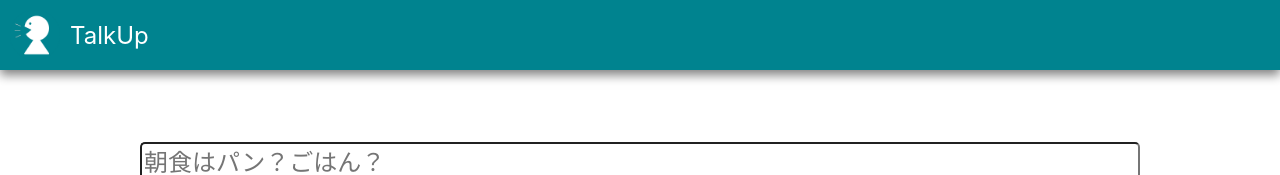
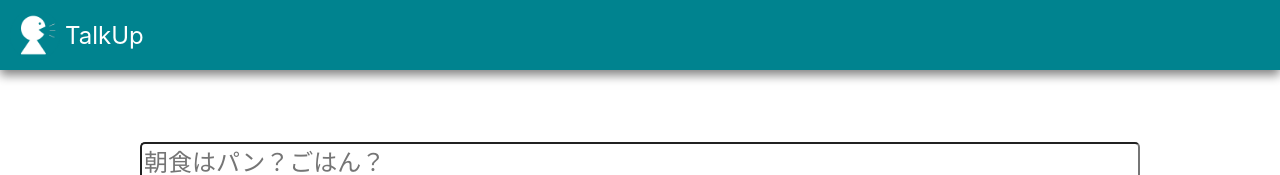
Before and after one commit to sikakou54/Discussion, a Next.js app: page /post in a window 1280 px wide. Shown: the top 175 px of the page. Built offline with nearby package versions, Linux system fonts and the light colour scheme.

Commit message:
first commit

```diff
--- a/components/header.jsx
+++ b/components/header.jsx
@@ -1,6 +1,6 @@
 import styles from '../styles/Header.module.css';
 import Head from 'next/head';
-import icon from '../public/talkup.png';
+import icon from '../public/talkup2.png';
 import Image from 'next/image';
 
 export default function Header({ title }) {
--- a/styles/Header.module.css
+++ b/styles/Header.module.css
@@ -19,7 +19,7 @@
 
 .title {
     font-size: 24px;
-    margin-left: 10px;
+    margin-left: 5px;
     color: white;
 }
 
```
